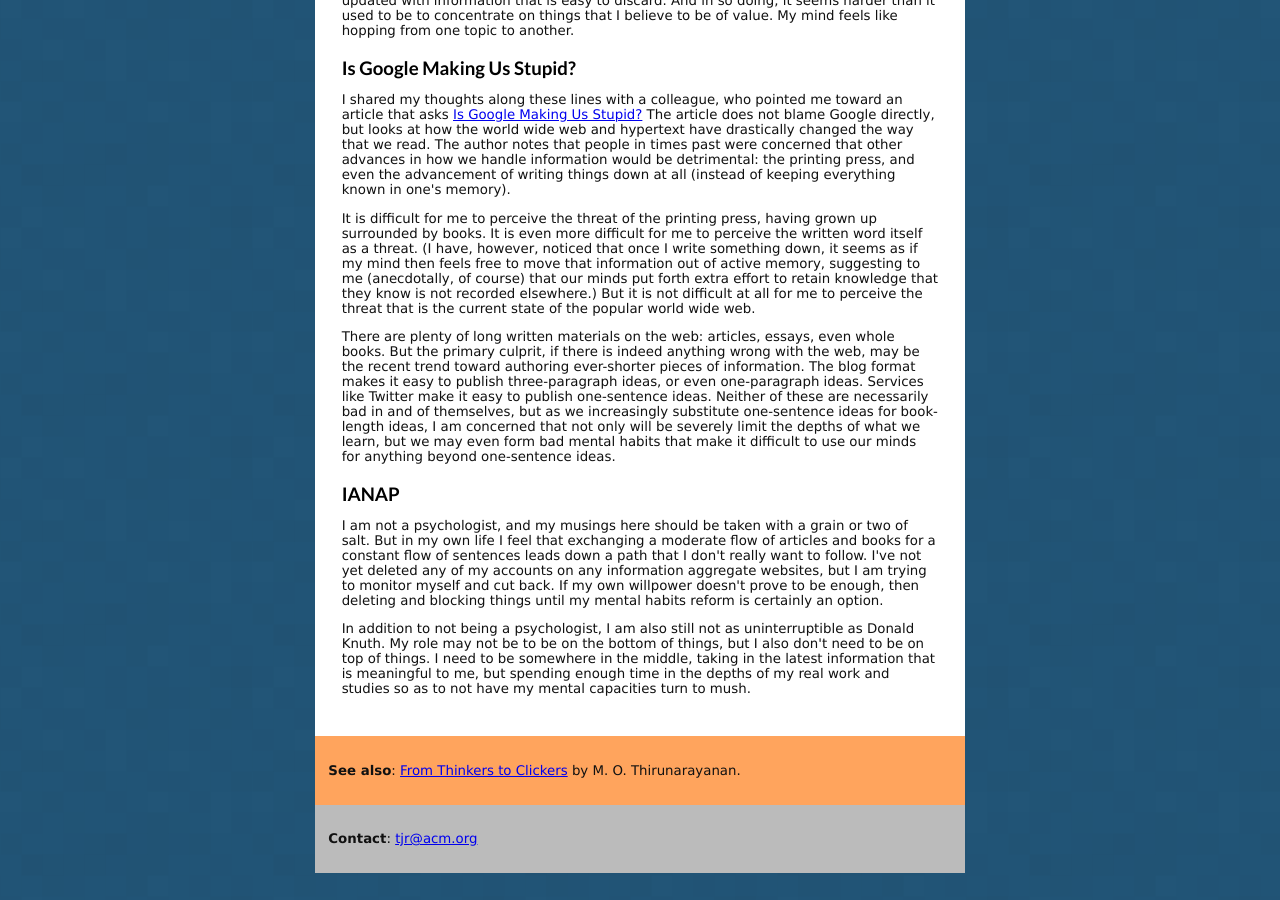
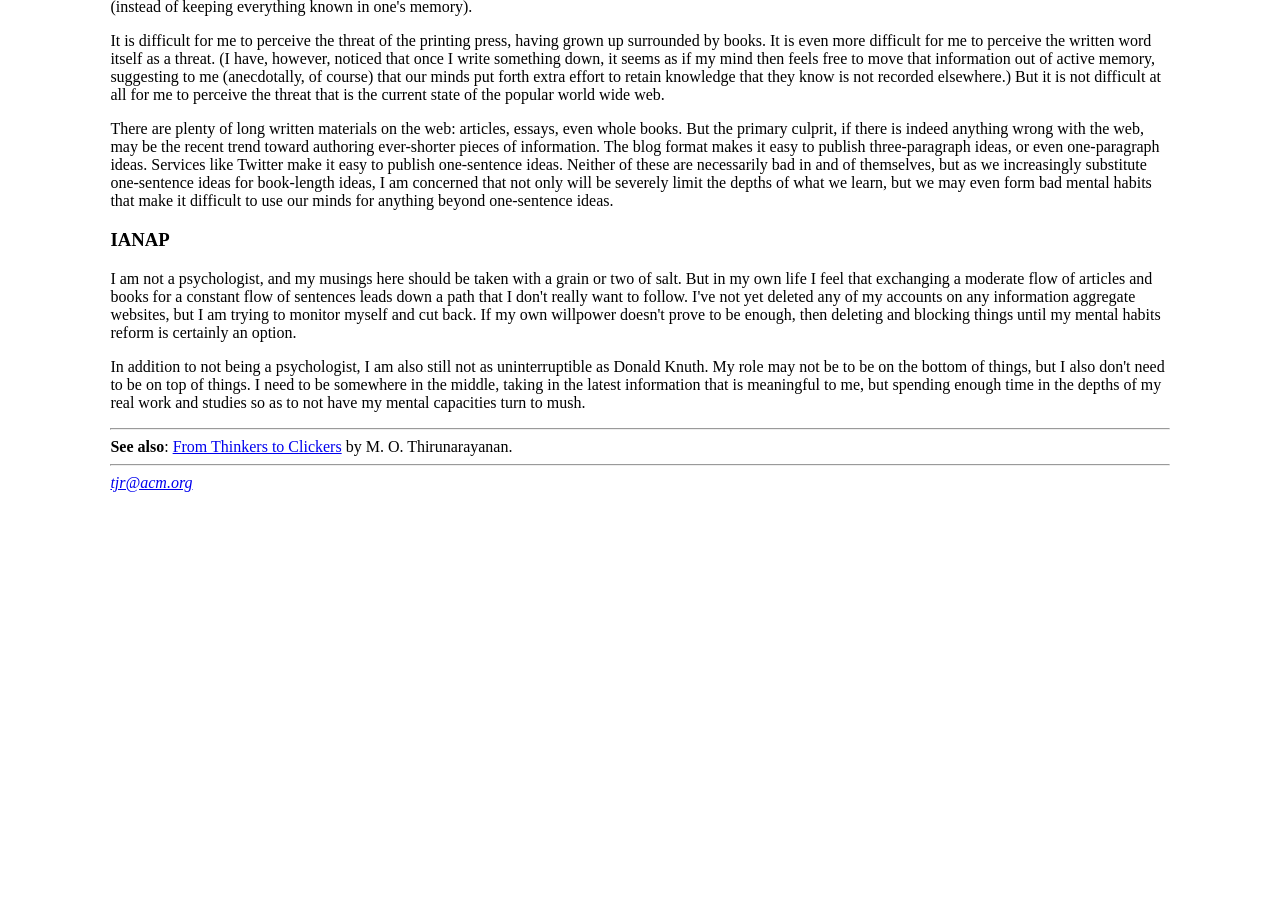
Before and after one commit to tjr/tjr.github.com, a Jekyll site: the page writing/being-at-the-bottom-of-things.html, which Jekyll copies as it is, in a window 1280 px wide and 900 px high, scrolled down 838 px. Built offline with Jekyll 4.4.1, drawn with Linux system fonts in a browser that asks for light colours; after the commit the page ends 1389 px from its top, so only the background shows below that.

Commit message:
Update writing/being-at-the-bottom-of-things.html

```diff
--- a/writing/being-at-the-bottom-of-things.html
+++ b/writing/being-at-the-bottom-of-things.html
@@ -1,13 +1,11 @@
 <html>
 <head>
     <title>Being at the Bottom of Things</title>
-    <link rel="stylesheet" href="/css/home.css" media="all" title="Default" charset="utf-8">
+    <link rel="stylesheet" href="/css/traditional.css" media="all" title="Default" charset="utf-8">
 </head>
 
 <body>
-<div id="content">
 
-<div class="white">
 <h1>Being at the Bottom of Things</h1>
 <p>by <a href="/">Trevis Rothwell</a>, February 2011</p>
 <hr>
@@ -140,21 +138,12 @@ to be somewhere in the middle, taking in the latest information that
 is meaningful to me, but spending enough time in the depths of my real
 work and studies so as to not have my mental capacities turn to mush.
 
-</div>
-
-<div class="peachpuff">
-<p>
+<hr>
 <b>See also</b>: <a href="http://ubiquity.acm.org/article.cfm?id=777955">From Thinkers to Clickers</a>
 by M. O. Thirunarayanan.
-</p>
-</div>
 
-<div class="powderblue">
-<p>
-<b>Contact</b>: <a href="mailto:tjr@acm.org">tjr@acm.org</a>
-</p>
-</div>
+<hr>
+<i><a href="mailto:tjr@acm.org">tjr@acm.org</a></i>
 
-</div>
 </body>
 </html>
```
